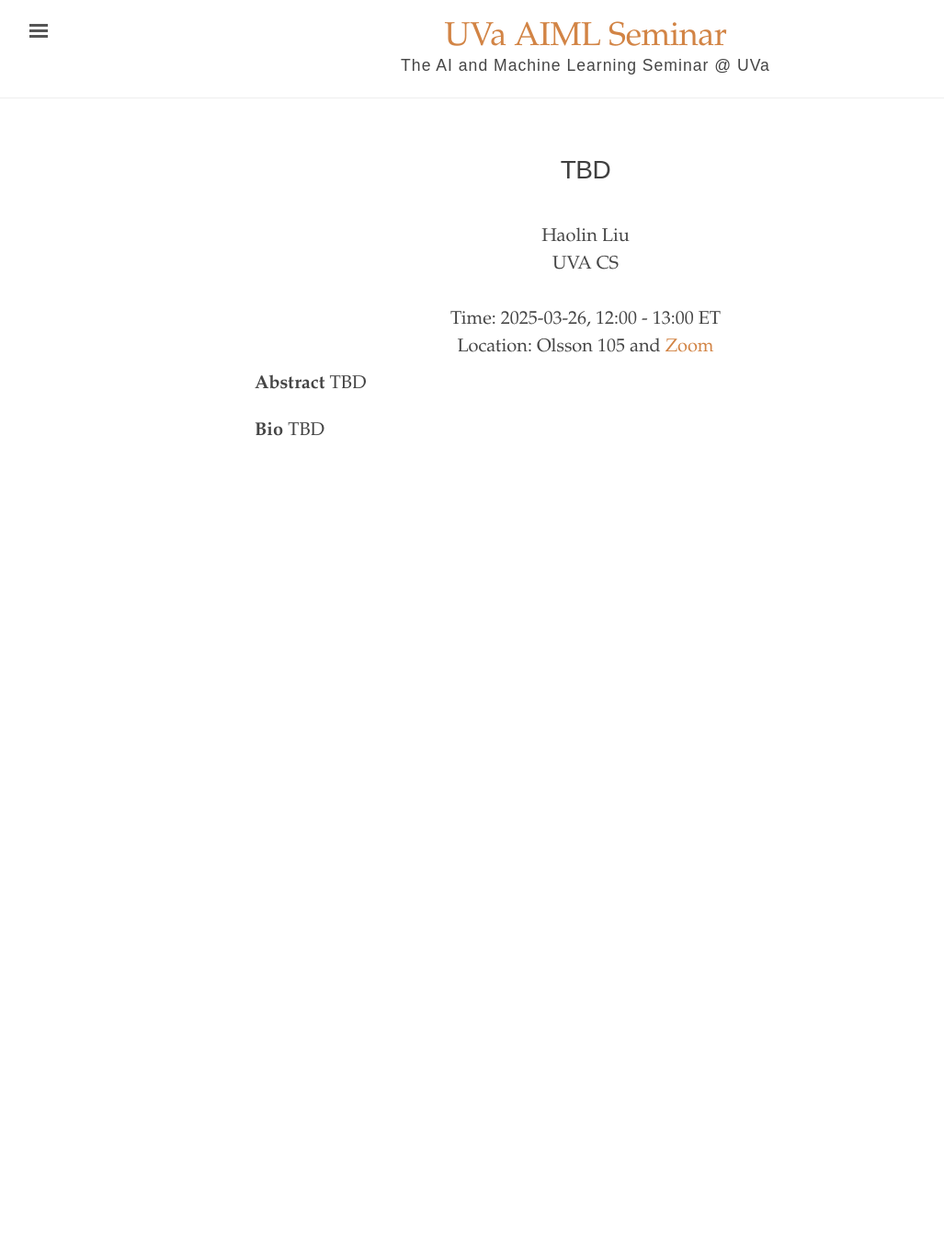
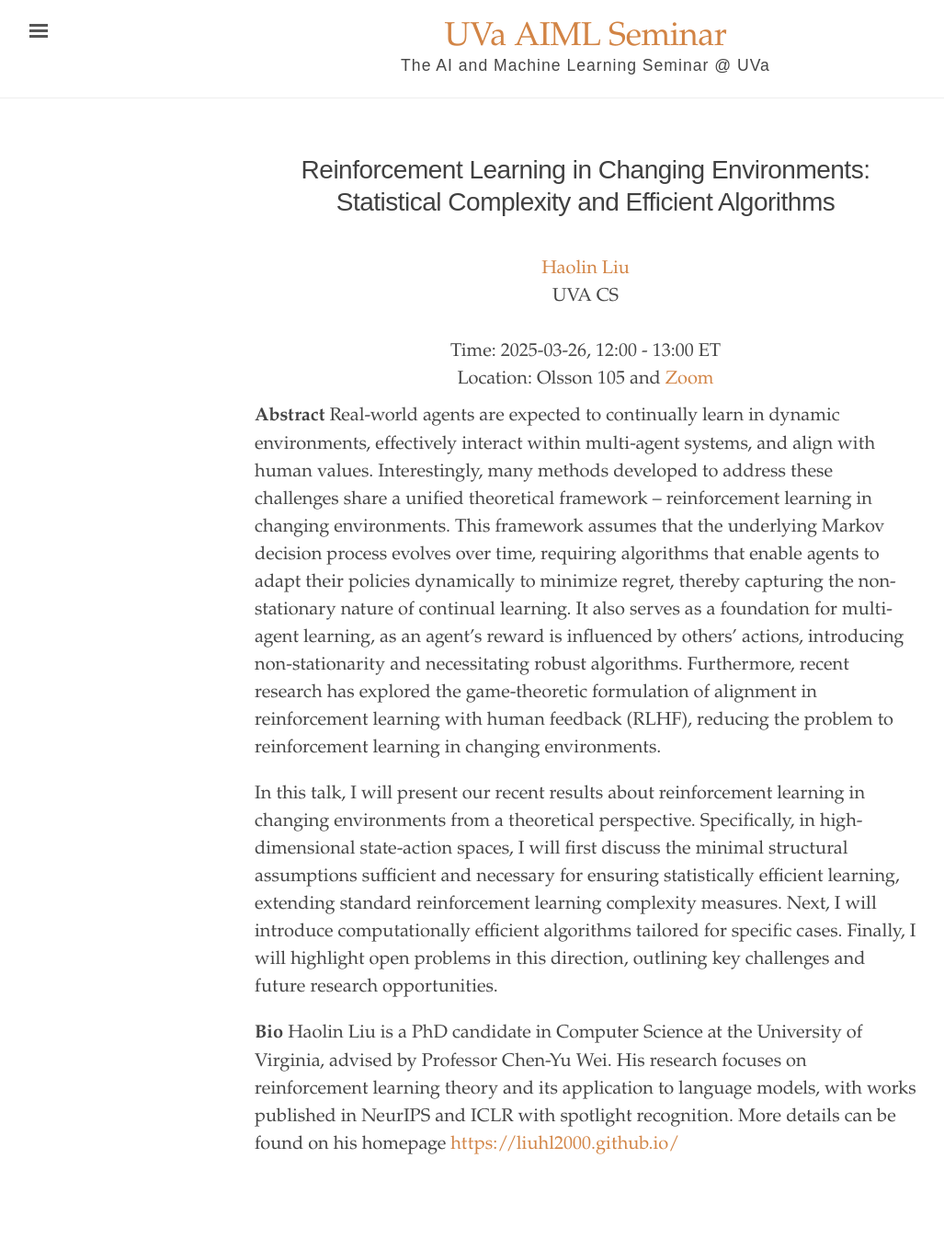
Before and after one commit to uvaml/uvaml.github.io, a Jekyll site: the page built from _texts/2025-03-26.md, in a window 1280 px wide. Shown: the whole page at 92% size, without its empty margins (3-1030 px from the left). Built offline with Jekyll 4.4.1, drawn with Linux system fonts in a browser that asks for light colours; before the commit the page ends 900 px from its top, so only the background shows below that.

Commit message:
add Haolin's talk

```diff
--- a/_texts/2025-03-26.md
+++ b/_texts/2025-03-26.md
@@ -1,19 +1,21 @@
 ---
 layout: post
-title: "TBD"
+title: "Reinforcement Learning in Changing Environments: Statistical Complexity and Efficient Algorithms"
 author: "Haolin Liu"
-homepage: ""
+homepage: "https://liuhl2000.github.io/"
 image: ""
 org: "UVA CS"
 time: 2025-03-26
 hour: 12:00 - 13:00 ET
 loc: "Olsson 105"
-zoom: ""
+zoom: "https://virginia.zoom.us/j/99311146765?pwd=LjetxIQbZHc6HFk2WZUsEaT51hIGJB.1"
 editor: Yen-Ling Kuo
 ---
 
 **Abstract**
-TBD
+Real-world agents are expected to continually learn in dynamic environments, effectively interact within multi-agent systems, and align with human values. Interestingly, many methods developed to address these challenges share a unified theoretical framework -- reinforcement learning in changing environments. This framework assumes that the underlying Markov decision process evolves over time, requiring algorithms that enable agents to adapt their policies dynamically to minimize regret, thereby capturing the non-stationary nature of continual learning. It also serves as a foundation for multi-agent learning, as an agent’s reward is influenced by others’ actions, introducing non-stationarity and necessitating robust algorithms. Furthermore, recent research has explored the game-theoretic formulation of alignment in reinforcement learning with human feedback (RLHF), reducing the problem to reinforcement learning in changing environments.
+
+In this talk, I will present our recent results about reinforcement learning in changing environments from a theoretical perspective. Specifically, in high-dimensional state-action spaces, I will first discuss the minimal structural assumptions sufficient and necessary for ensuring statistically efficient learning, extending standard reinforcement learning complexity measures. Next, I will introduce computationally efficient algorithms tailored for specific cases. Finally, I will highlight open problems in this direction, outlining key challenges and future research opportunities.
 
 **Bio**
-TBD
+Haolin Liu is a PhD candidate in Computer Science at the University of Virginia, advised by Professor Chen-Yu Wei. His research focuses on reinforcement learning theory and its application to language models, with works published in NeurIPS and ICLR with spotlight recognition. More details can be found on his homepage [https://liuhl2000.github.io/](https://liuhl2000.github.io/)
```
